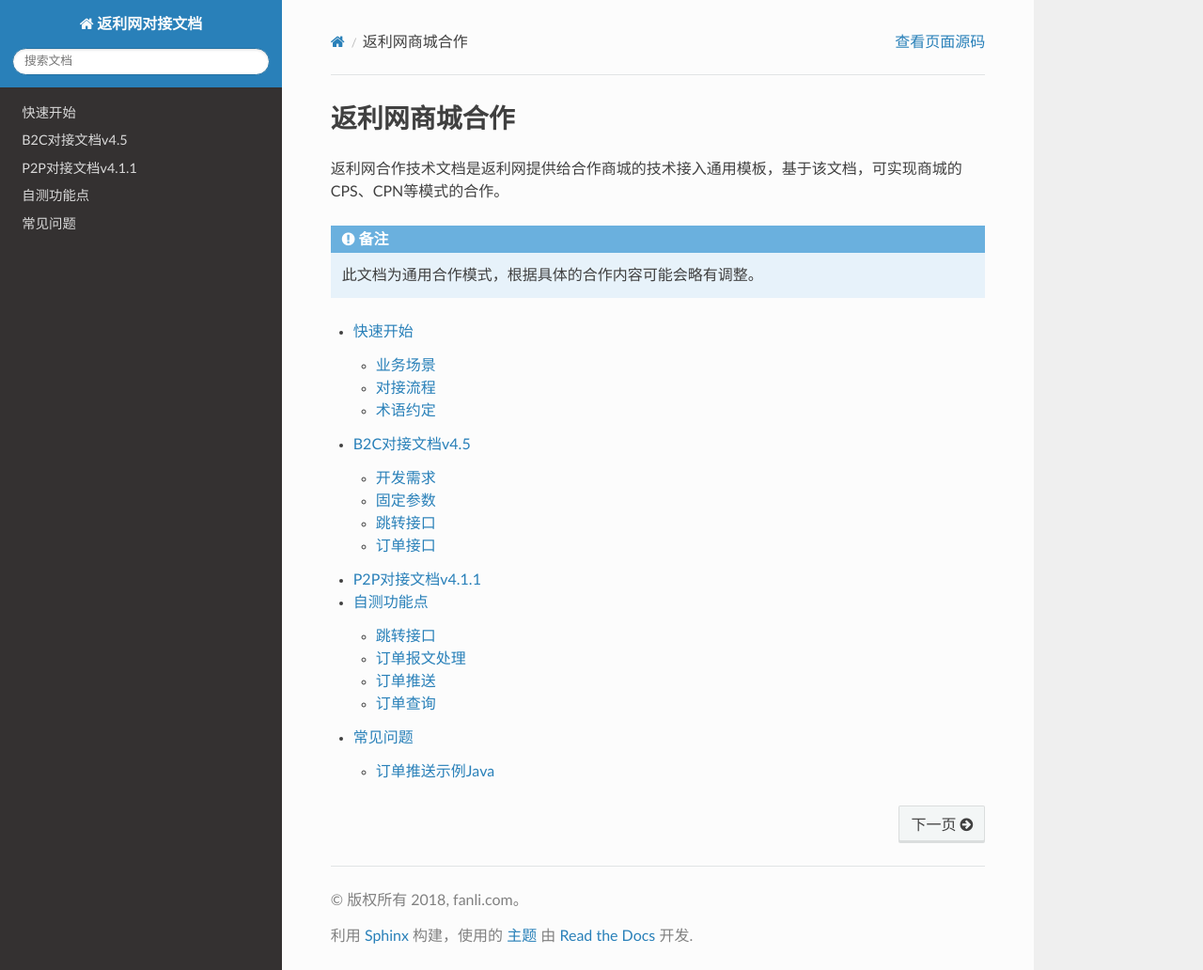
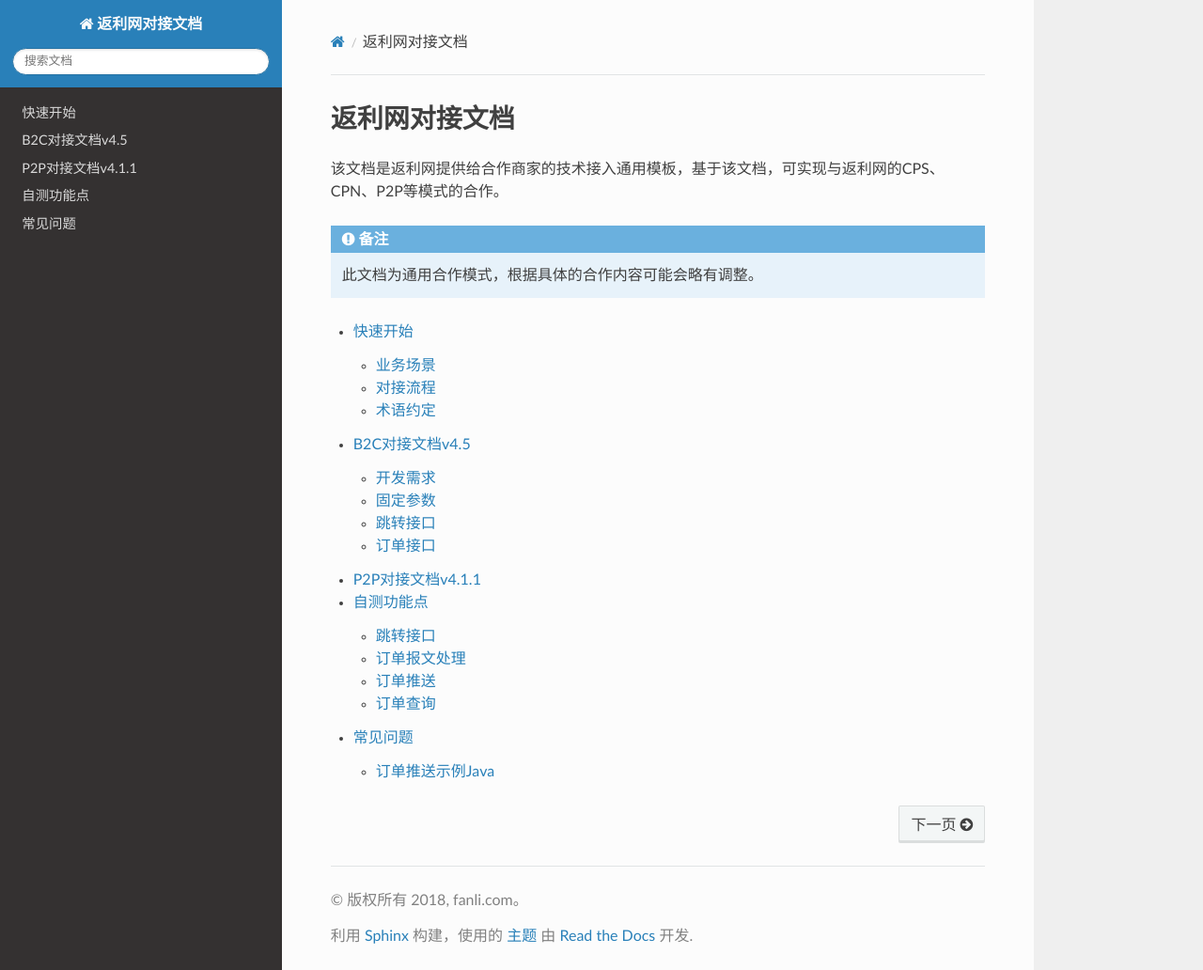
Before and after one commit to apheyliu/fanliapi, a Sphinx documentation site: the page built from source/index.rst, in a window 1280 px wide and 1032 px high. Shown: the whole window at 94% size. Built offline with Sphinx 7.4.7 and the Read the Docs theme 2.0.0, drawn with Linux system fonts in a browser that asks for light colours.

Commit message:
update conf.py

```diff
--- a/source/begin.rst
+++ b/source/begin.rst
@@ -1,6 +1,5 @@
 快速开始
 ========
- 该文档是返利网提供给合作商家的技术接入通用模板，基于该文档，可实现与返利网的CPS、CPN、P2P等模式的合作。
 
 .. _begin_yewu:
 
--- a/source/conf.py
+++ b/source/conf.py
@@ -97,6 +97,8 @@
 #
 # html_sidebars = {}
 
+html_show_sourcelink = False
+
 
 # -- Options for HTMLHelp output ---------------------------------------------
 
--- a/source/index.rst
+++ b/source/index.rst
@@ -1,9 +1,9 @@
 .. fanliapi documentation
 
-返利网商城合作
+返利网对接文档
 =================
 
-返利网合作技术文档是返利网提供给合作商城的技术接入通用模板，基于该文档，可实现商城的CPS、CPN等模式的合作。
+该文档是返利网提供给合作商家的技术接入通用模板，基于该文档，可实现与返利网的CPS、CPN、P2P等模式的合作。
 
 .. note::
     此文档为通用合作模式，根据具体的合作内容可能会略有调整。
```
